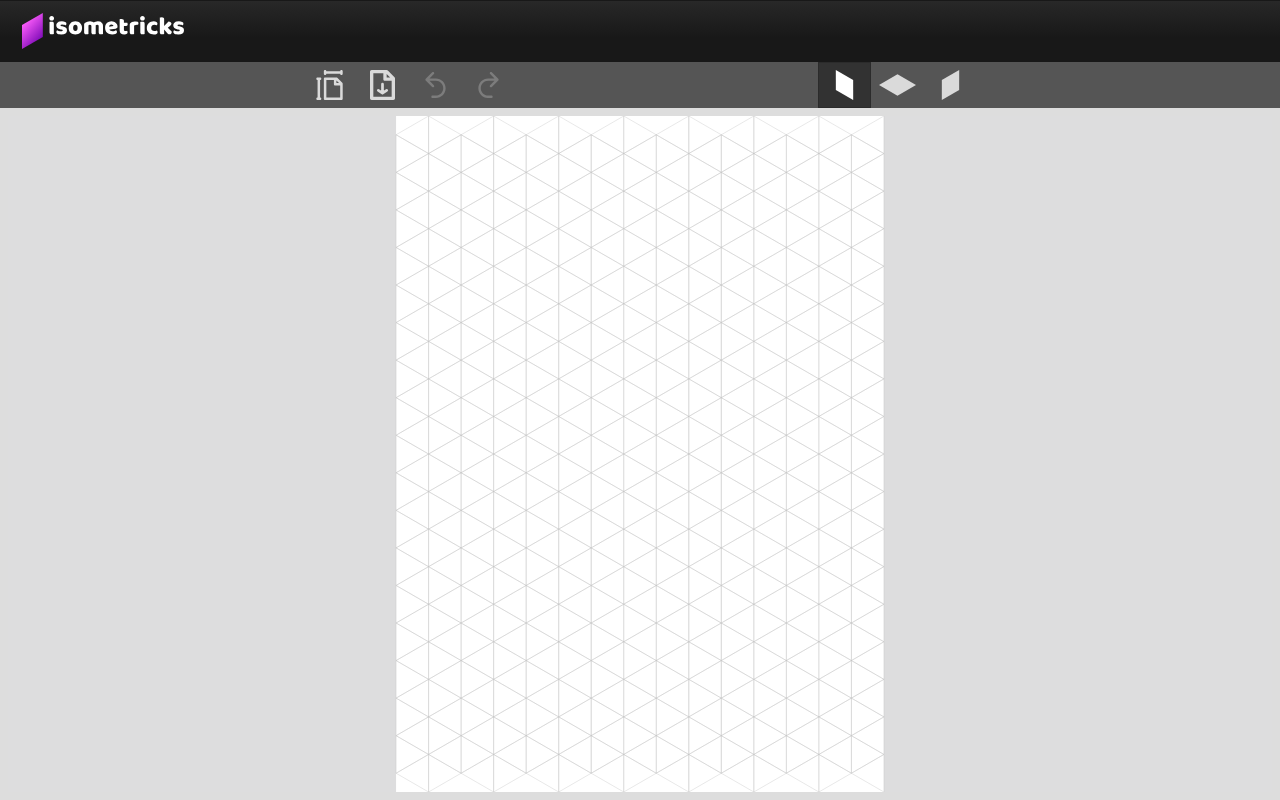
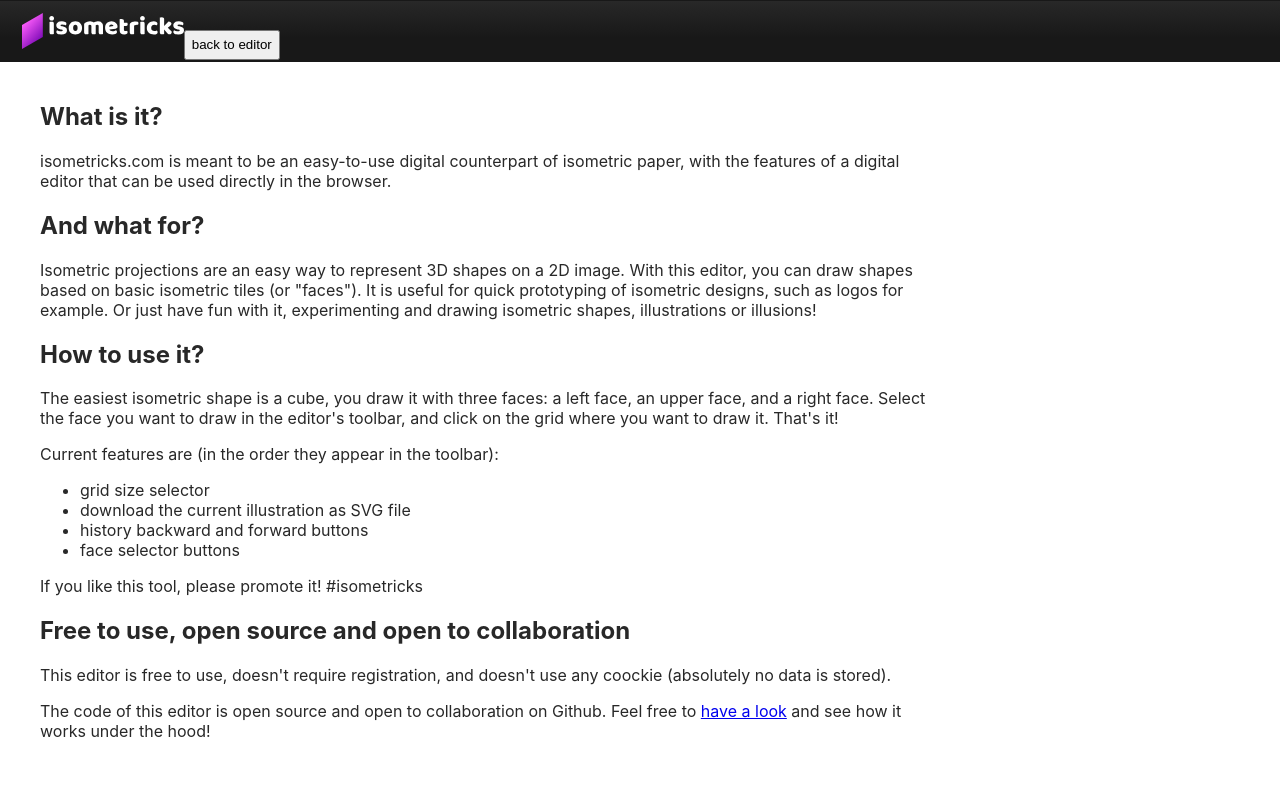
Before and after one commit to NicolasLetellier/isometricks, a React (Create React App) app: page / in a window 1280 px wide. Built offline with nearby package versions, Linux system fonts and the light colour scheme.

Commit message:
add info page and first version of related buttons

```diff
--- a/src/App.css
+++ b/src/App.css
@@ -14,3 +14,7 @@
   height: 36px;
   margin: 12px 0 0 22px;
 }
+
+.info-btn {
+  height: 30px;
+}
--- a/src/App.js
+++ b/src/App.js
@@ -1,16 +1,37 @@
 
-import React from 'react';
+import React, { useState } from 'react';
 import Editor from './editor/Editor';
+import Info from './info/Info';
 import logo from './isometricks_logo.svg';
+import infoBtn from './info_btn.svg'
 import './App.css';
 
 function App() {
+  const [infoDisplayed, setInfoDisplayed] = useState(true);
+
   return (
     <div className="App">
       <header className="App-header">
         <img src={logo} className="App-logo" alt="logo" />
+        <button
+          type="button"
+          className="info-btn"
+          onClick={() => setInfoDisplayed(!infoDisplayed)}
+        >
+          {!infoDisplayed && (
+            <img src={infoBtn} className="info-btn" alt="info" />
+          )}
+          {infoDisplayed && (
+            'back to editor'
+          )}
+        </button>
       </header>
-      <Editor />
+      {!infoDisplayed && (
+        <Editor />
+      )}
+      {infoDisplayed && (
+        <Info />
+      )}
     </div>
   );
 }
--- /dev/null
+++ b/src/info/Info.css
@@ -0,0 +1,5 @@
+
+.info-page {
+  padding: 20px 40px;
+  max-width: 900px;
+}
--- /dev/null
+++ b/src/info/Info.js
@@ -0,0 +1,59 @@
+
+import React from 'react';
+import './Info.css';
+
+function Info() {
+  return(
+    <div className="info-page">
+      <h2>
+        What is it?
+      </h2>
+      <p>
+        isometricks.com is meant to be an easy-to-use digital counterpart of isometric paper, with the features of a digital editor that can be used directly in the browser.
+      </p>
+      <h2>
+        And what for?
+      </h2>
+      <p>
+        Isometric projections are an easy way to represent 3D shapes on a 2D image. With this editor, you can draw shapes based on basic isometric tiles (or "faces"). It is useful for quick prototyping of isometric designs, such as logos for example. Or just have fun with it, experimenting and drawing isometric shapes, illustrations or illusions!
+      </p>
+      <h2>
+        How to use it?
+      </h2>
+      <p>
+        The easiest isometric shape is a cube, you draw it with three faces: a left face, an upper face, and a right face. Select the face you want to draw in the editor's toolbar, and click on the grid where you want to draw it. That's it!
+      </p>
+      <p>
+        Current features are (in the order they appear in the toolbar):
+      </p>
+      <ul>
+        <li>
+          grid size selector
+        </li>
+        <li>
+          download the current illustration as SVG file
+        </li>
+        <li>
+          history backward and forward buttons
+        </li>
+        <li>
+          face selector buttons
+        </li>
+      </ul>
+      <p>
+        If you like this tool, please promote it! #isometricks
+      </p>
+      <h2>
+        Free to use, open source and open to collaboration
+      </h2>
+      <p>
+        This editor is free to use, doesn't require registration, and doesn't use any coockie (absolutely no data is stored).
+      </p>
+      <p>
+        The code of this editor is open source and open to collaboration on Github. Feel free to <a href="https://github.com/NicolasLetellier/isometricks">have a look</a> and see how it works under the hood!
+      </p>
+    </div>
+  );
+}
+
+export default Info;
```
Also changed, not shown: src/info_btn.svg (renamed from src/editor/toolbar/info.svg), 1 other file (tests, documents, lock files or other folders).
